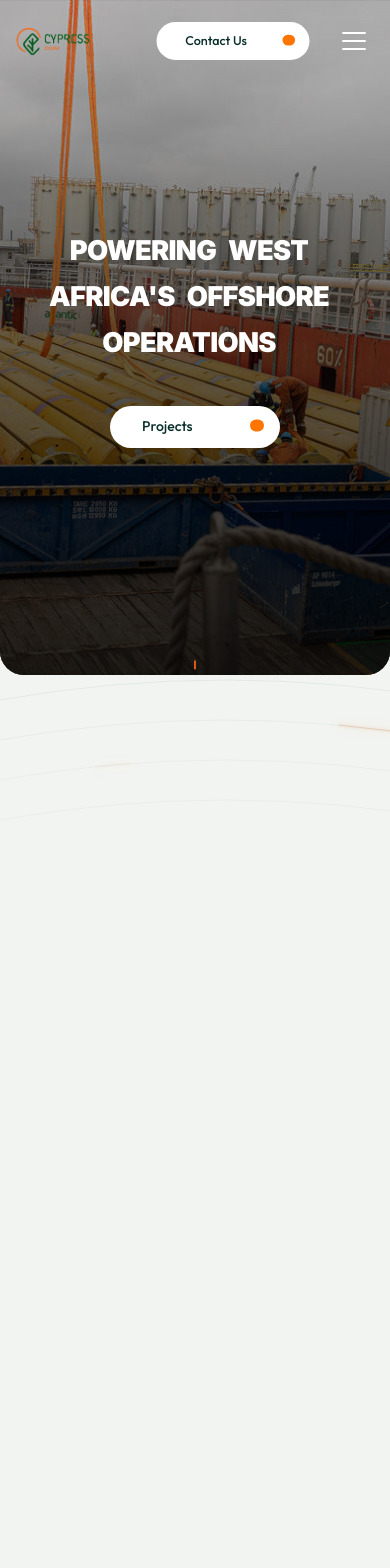
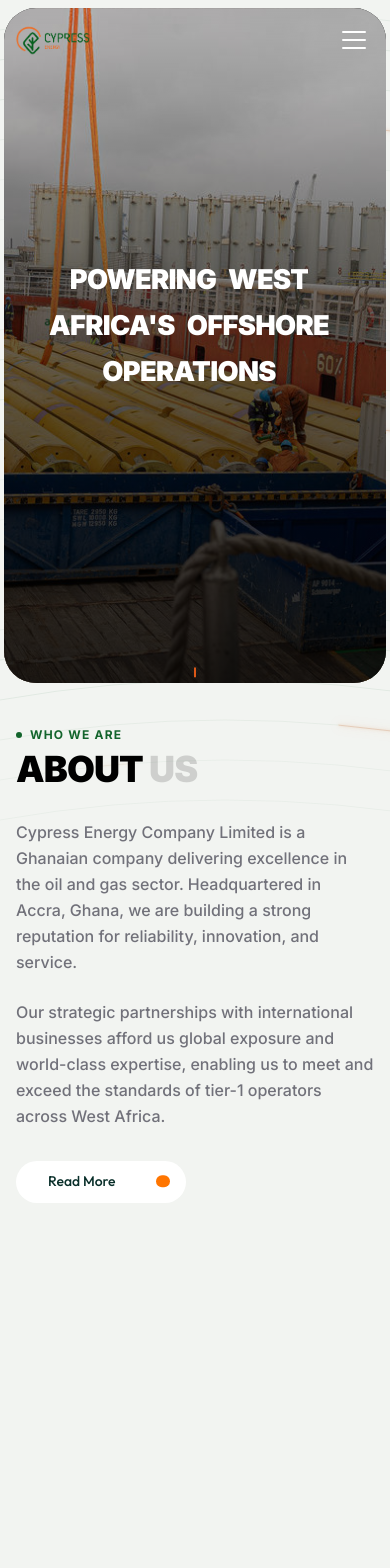
Before and after one commit to MacwestCypressNorthbrook/cypress-energy, a Next.js app: page / in a window 390 px wide. Shown: the top 1568 px of the page. Built offline with nearby package versions, Linux system fonts and the light colour scheme.

Commit message:
Ui Updates for mobile view

```diff
--- a/src/app/globals.css
+++ b/src/app/globals.css
@@ -193,6 +193,16 @@
   .will-change-transform {
     will-change: transform;
   }
+  .hero-clip-mask {
+    clip-path: none;
+    border-radius: 2rem;
+  }
+  @media (min-width: 768px) {
+    .hero-clip-mask {
+      clip-path: url(#hero-clip-desktop);
+      border-radius: 0;
+    }
+  }
 }
 
 @keyframes energy-flow {
--- a/src/components/sections/AboutUs.tsx
+++ b/src/components/sections/AboutUs.tsx
@@ -1,6 +1,6 @@
 "use client";
 
-import { useRef, useEffect } from "react";
+import { useRef } from "react";
 import CircleButton from "@/components/ui/CircleButton";
 import gsap from "gsap";
 import { ScrollTrigger } from "gsap/ScrollTrigger";
@@ -24,14 +24,13 @@ const AboutUs = () => {
             y: 0,
             opacity: 1,
             rotateX: 0,
-            duration: 1,
-            stagger: 0.1,
-            ease: "none",
+            duration: 0.8,
+            stagger: 0.05,
+            ease: "power2.out",
             scrollTrigger: {
               trigger: headingRef.current,
               start: "top 95%",
-              end: "bottom 70%",
-              scrub: 1,
+              once: true,
             },
           },
         );
@@ -44,14 +43,13 @@ const AboutUs = () => {
         {
           y: 0,
           opacity: 1,
-          duration: 1,
-          stagger: 0.2,
-          ease: "none",
+          duration: 0.8,
+          stagger: 0.15,
+          ease: "power2.out",
           scrollTrigger: {
             trigger: ".about-text-content",
             start: "top 90%",
-            end: "bottom 60%",
-            scrub: 1,
+            once: true,
           },
         },
       );
@@ -124,7 +122,7 @@ const AboutUs = () => {
   };
 
   return (
-    <section className="py-16 md:py-24 bg-transparent" ref={containerRef}>
+    <section className="py-5 md:py-24 bg-transparent" ref={containerRef}>
       <div className="container mx-auto px-4 max-w-7xl">
         <div className="grid grid-cols-1 lg:grid-cols-12 gap-10 items-stretch">
           {/* LEFT — text content */}
--- a/src/components/sections/Hero.tsx
+++ b/src/components/sections/Hero.tsx
@@ -4,7 +4,6 @@ import { useEffect, useRef, useState } from "react";
 import gsap from "gsap";
 import { useGSAP } from "@gsap/react";
 import { useLoading } from "@/context/LoadingContext";
-import { useIsMobile } from "@/hooks/use-mobile";
 import CircleButton from "../ui/CircleButton";
 
 const slides = [
@@ -138,10 +137,8 @@ const Hero = () => {
     ));
   };
 
-  const isMobile = useIsMobile();
-
   return (
-    <section className="bg-transparent pt-0 md:pt-4 pb-6 px-0 md:px-4" ref={containerRef}>
+    <section className="bg-transparent  pt-2 md:pt-4 pb-6 px-1 md:px-4" ref={containerRef}>
       {/* SVG for the connecting line animation */}
       <svg
         ref={svgRef}
@@ -170,12 +167,7 @@ const Hero = () => {
         </defs>
       </svg>
 
-      <div
-        style={!isMobile ? { clipPath: "url(#hero-clip-desktop)" } : {}}
-        className={`relative w-full h-[80vh] md:h-screen flex items-center justify-center bg-black overflow-hidden ${
-          isMobile ? "rounded-b-[1.5rem]" : ""
-        }`}
-      >
+      <div className="hero-clip-mask relative w-full h-[80vh] md:h-screen flex items-center justify-center bg-black overflow-hidden">
         {/* Single Image Background */}
         <div className="hero-bg-zoom absolute inset-0">
           <div
@@ -212,7 +204,11 @@ const Hero = () => {
               {/* <PremiumButton href={slide.ctaHref} label={slide.ctaLabel} /> */}
               {/* <MaskButton text="Contact Us" backgroundColor="#fd7435" /> */}
 
-              <CircleButton href={slide.ctaHref} variant="secondary" className="hidden md:inline-flex">
+              <CircleButton
+                href={slide.ctaHref}
+                variant="secondary"
+                className="hidden md:inline-flex"
+              >
                 {slide.ctaLabel}
               </CircleButton>
             </div>
--- a/src/components/sections/Navbar.tsx
+++ b/src/components/sections/Navbar.tsx
@@ -502,7 +502,7 @@ const Navbar = () => {
             <CircleButton
               href="/contact"
               variant="secondary"
-              className="hidden md:inline-flex scale-90"
+              className="hidden lg:inline-flex scale-90"
             >
               Contact Us
             </CircleButton>
--- a/src/components/ui/CircleButton.tsx
+++ b/src/components/ui/CircleButton.tsx
@@ -2,6 +2,7 @@
 
 import React, { useState } from "react";
 import TransitionLink from "../TransitionLink";
+import { cn } from "@/lib/utils";
 
 interface CircleButtonProps {
   href: string;
@@ -34,13 +35,12 @@ const CircleButton: React.FC<CircleButtonProps> = ({
       href={href}
       onMouseEnter={() => setIsHovered(true)}
       onMouseLeave={() => setIsHovered(false)}
-      className={`
-        relative inline-flex items-center min-w-[170px] px-8 pt-[10px] pb-[12px]
-        rounded-full overflow-hidden transition-all
-        ${isHovered ? `${hoverBaseBg} text-white` : `${baseBg} ${textColor}`}
-        ${!show ? "opacity-0 pointer-events-none" : ""}
-        ${className}
-      `}
+      className={cn(
+        "relative inline-flex items-center min-w-[170px] px-8 pt-[10px] pb-[12px] rounded-full overflow-hidden transition-all",
+        isHovered ? `${hoverBaseBg} text-white` : `${baseBg} ${textColor}`,
+        !show && "opacity-0 pointer-events-none",
+        className
+      )}
       style={{
         // Match reference: Text color transitions, background switches instantly after delay on enter
         // On exit, background switches back instantly, text color transitions back
```
Also changed, not shown: src/components/sections/Services.tsx (+21 -13 lines).
